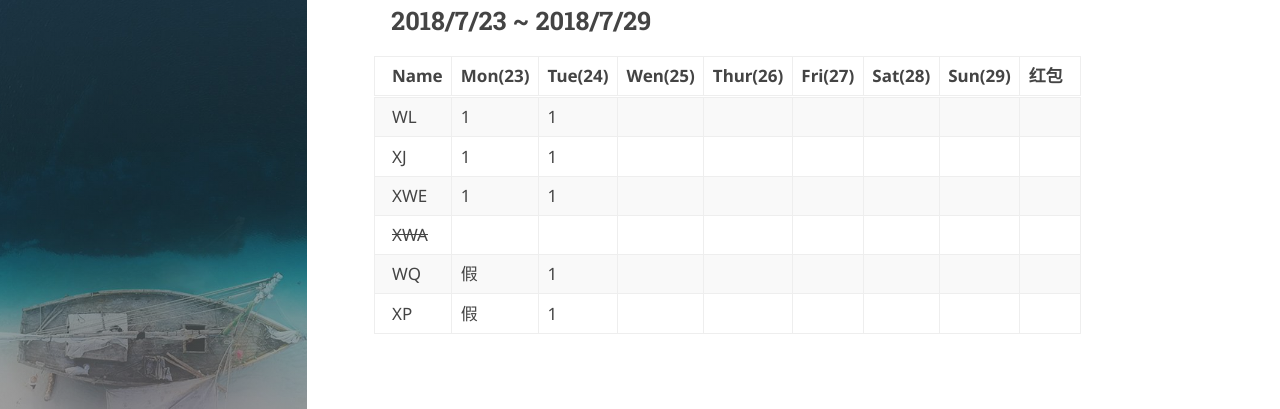
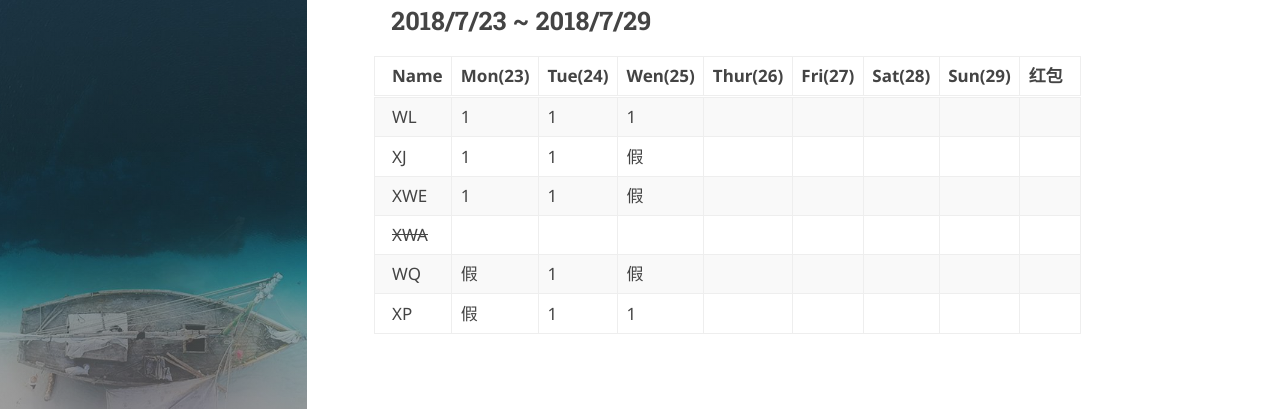
Before and after one commit to wangat2001/wangat2001.github.io, a Jekyll site: the page built from _posts/2018-06-25-weekly_sport_report.md, in a window 1280 px wide and 900 px high, scrolled down 334 px. Shown: the part 155-564 px from the top of the window. Built offline with Jekyll 4.4.1, drawn with Linux system fonts in a browser that asks for light colours; some web fonts are replaced.

Commit message:
update wen.

```diff
--- a/_posts/2018-06-25-weekly_sport_report.md
+++ b/_posts/2018-06-25-weekly_sport_report.md
@@ -15,12 +15,12 @@
 
 | Name | Mon(23) | Tue(24)  | Wen(25) | Thur(26)| Fri(27) | Sat(28) | Sun(29) | 红包|
 |:----|:----|:----|:----|:----|:-----| ----|:-----|:--- |
-| WL  |1|1|||||||
-| XJ  |1|1|||||||
-| XWE |1|1|||||||
+| WL  |1|1|1||||||
+| XJ  |1|1|假||||||
+| XWE |1|1|假||||||
 | ~~XWA~~ | ||||||||
-| WQ  |假|1|||||||
-| XP  |假|1|||||||
+| WQ  |假|1|假||||||
+| XP  |假|1|1||||||
 
 ## 2018/7/16  ~  2018/7/22
 
```
